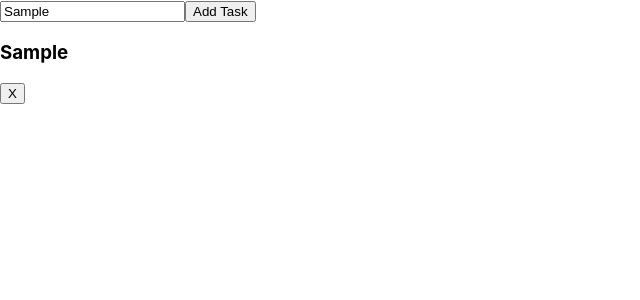
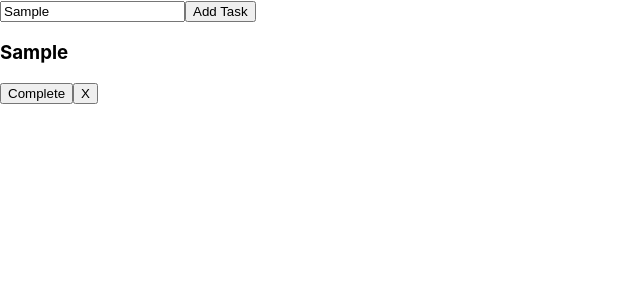
Before and after one commit to joncheng-dev/todo-list, a React (Create React App) app: page / in a window 1280 px wide. Both pictures are taken after typing "Sample" into the empty fields and a click on the button "Add Task". Shown: the top 300 px of the page, without its empty margins (0-640 px from the left). Built offline with nearby package versions, Linux system fonts and the light colour scheme.

Commit message:
add button to click when task complete. Turns background green

```diff
--- a/src/components/ListControl.js
+++ b/src/components/ListControl.js
@@ -16,8 +16,21 @@
     const task = {
       id: v4(),
       taskName: newTask,
+      completed: false,
     };
     setToDoList([...toDoList, task]);
+  };
+
+  const completeTask = (id) => {
+    setToDoList(
+      toDoList.map((task) => {
+        if (task.id === id) {
+          return { ...task, completed: true };
+        } else {
+          return task;
+        }
+      })
+    );
   };
 
   const deleteTask = (id) => {
@@ -29,7 +42,7 @@
       <InputTask handleChange={handleChange} handleAddingNewTask={handleAddingNewTask} />
       <div className="listTasks">
         {toDoList.map((task) => {
-          return <NewTaskCard taskName={task.taskName} id={task.id} deleteTask={deleteTask} />;
+          return <NewTaskCard taskName={task.taskName} id={task.id} completed={task.completed} completeTask={completeTask} deleteTask={deleteTask} />;
         })}
       </div>
     </React.Fragment>
--- a/src/components/NewTaskCard.js
+++ b/src/components/NewTaskCard.js
@@ -1,13 +1,14 @@
 import React from "react";
 
 const NewTaskCard = (props) => {
-  const { deleteTask } = props;
-
   return (
-    <div className="task">
-      <h3>{props.taskName}</h3>
-      <button onClick={() => deleteTask(props.id)}>X</button>
-    </div>
+    <React.Fragment>
+      <div className="task" style={{ backgroundColor: props.completed ? "green" : "white" }}>
+        <h3>{props.taskName}</h3>
+        <button onClick={() => props.completeTask(props.id)}>Complete</button>
+        <button onClick={() => props.deleteTask(props.id)}>X</button>
+      </div>
+    </React.Fragment>
   );
 };
 
```
